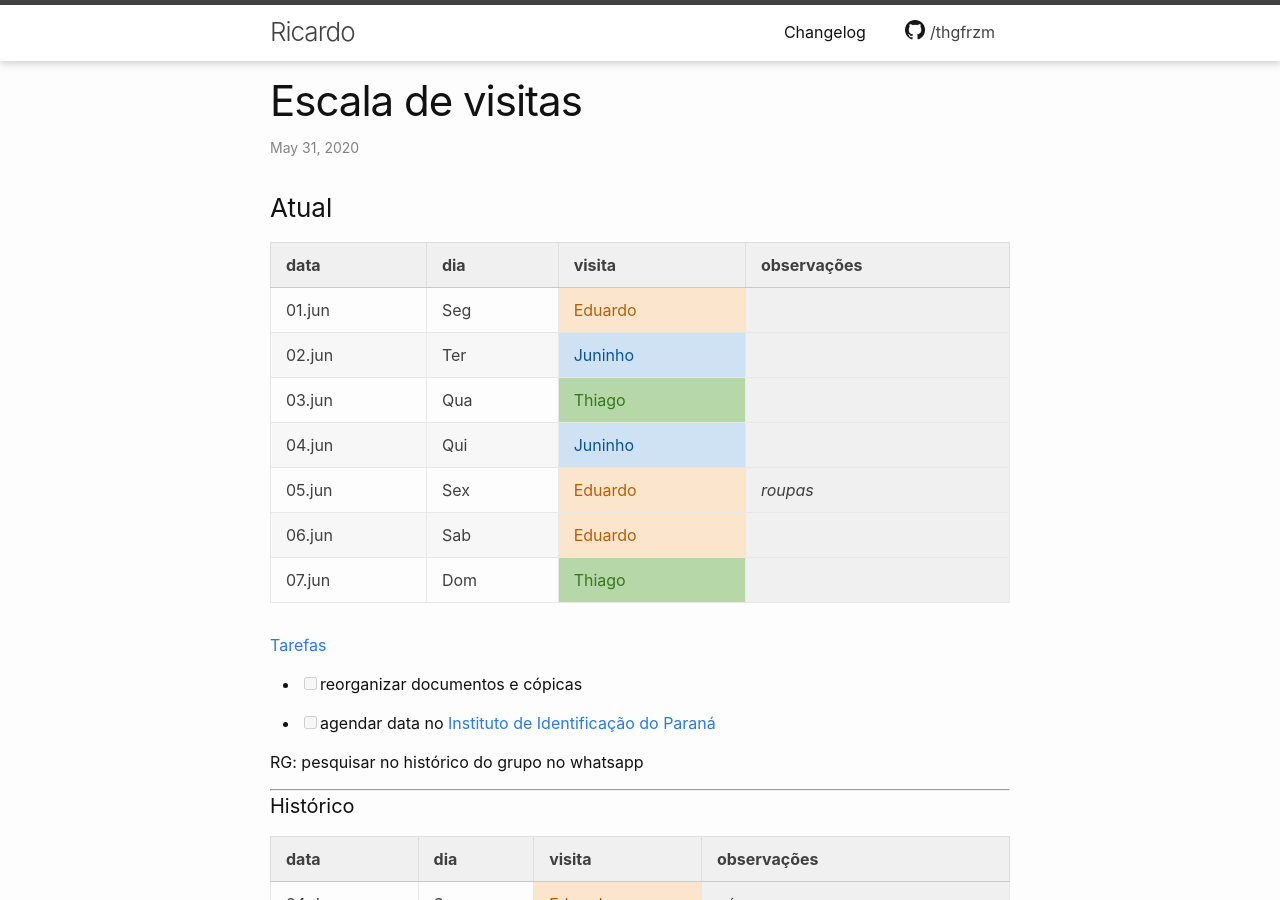
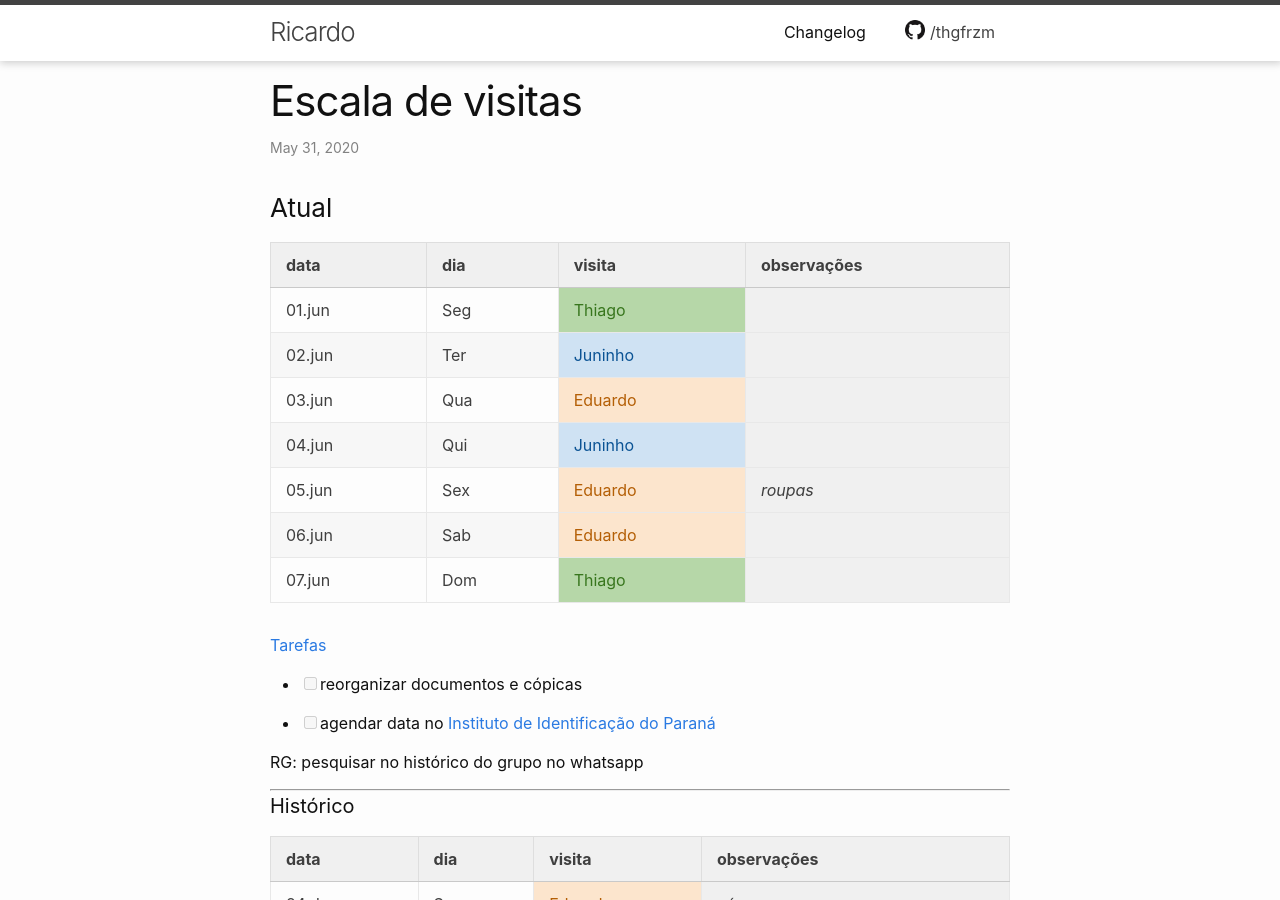
Before and after one commit to thgfrzm/ricardo, a Jekyll site: the page built from _posts/2018-12-23-escala-visitas.markdown, in a window 1280 px wide and 900 px high. Built offline with Jekyll 4.4.1, drawn with Linux system fonts in a browser that asks for light colours.

```diff
--- a/_posts/2018-12-23-escala-visitas.markdown
+++ b/_posts/2018-12-23-escala-visitas.markdown
@@ -1,7 +1,7 @@
 ---
 layout: post
 title:  "Escala de visitas"
-date:   2020-05-31 16:00:00 -0300
+date:   2020-05-31 16:20:00 -0300
 categories: agenda
 ---
 
@@ -9,9 +9,9 @@ categories: agenda
 
 | data   | dia | visita  | observações |
 | ------ | --- | ------- | ----------- |
-| 01.jun | Seg | Eduardo |             |
+| 01.jun | Seg | Thiago |             |
 | 02.jun | Ter | Juninho |             |
-| 03.jun | Qua | Thiago  |             |
+| 03.jun | Qua | Eduardo  |             |
 | 04.jun | Qui | Juninho |             |
 | 05.jun | Sex | Eduardo | _roupas_    |
 | 06.jun | Sab | Eduardo |             |
```
